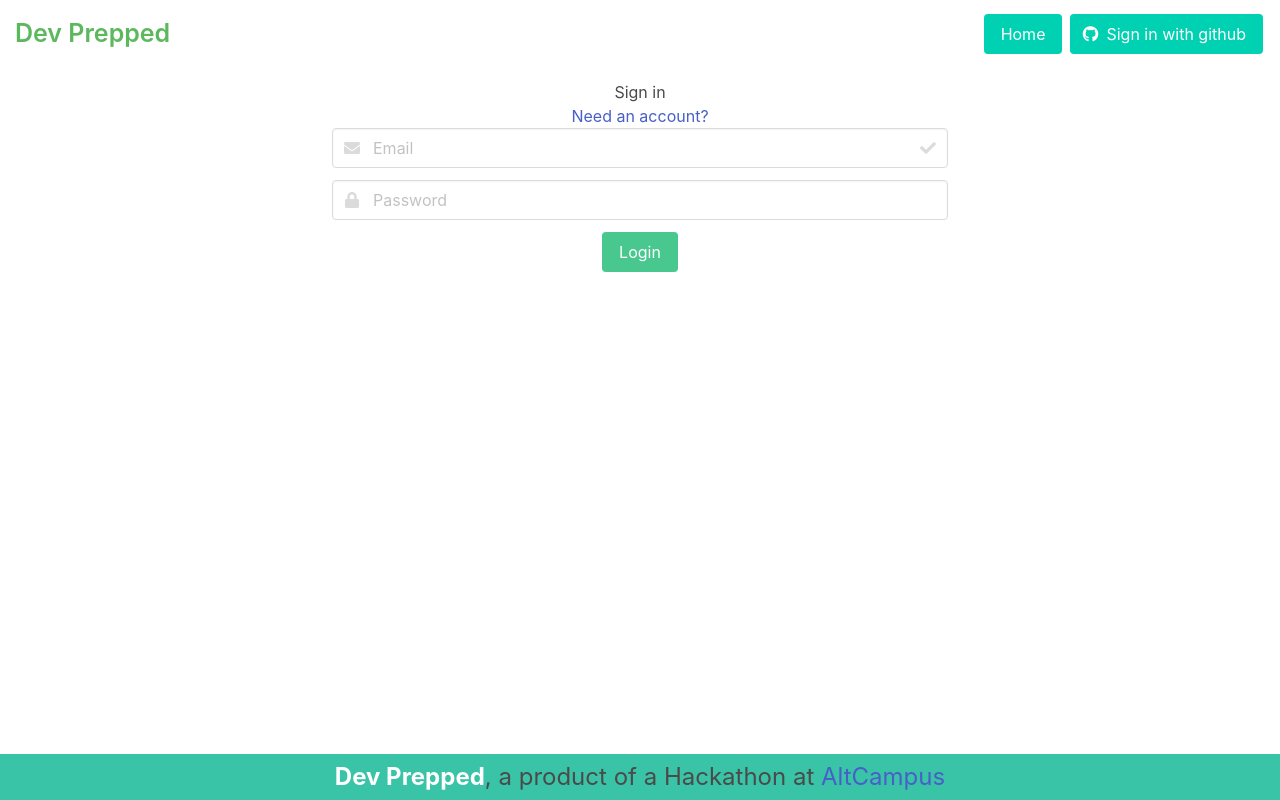
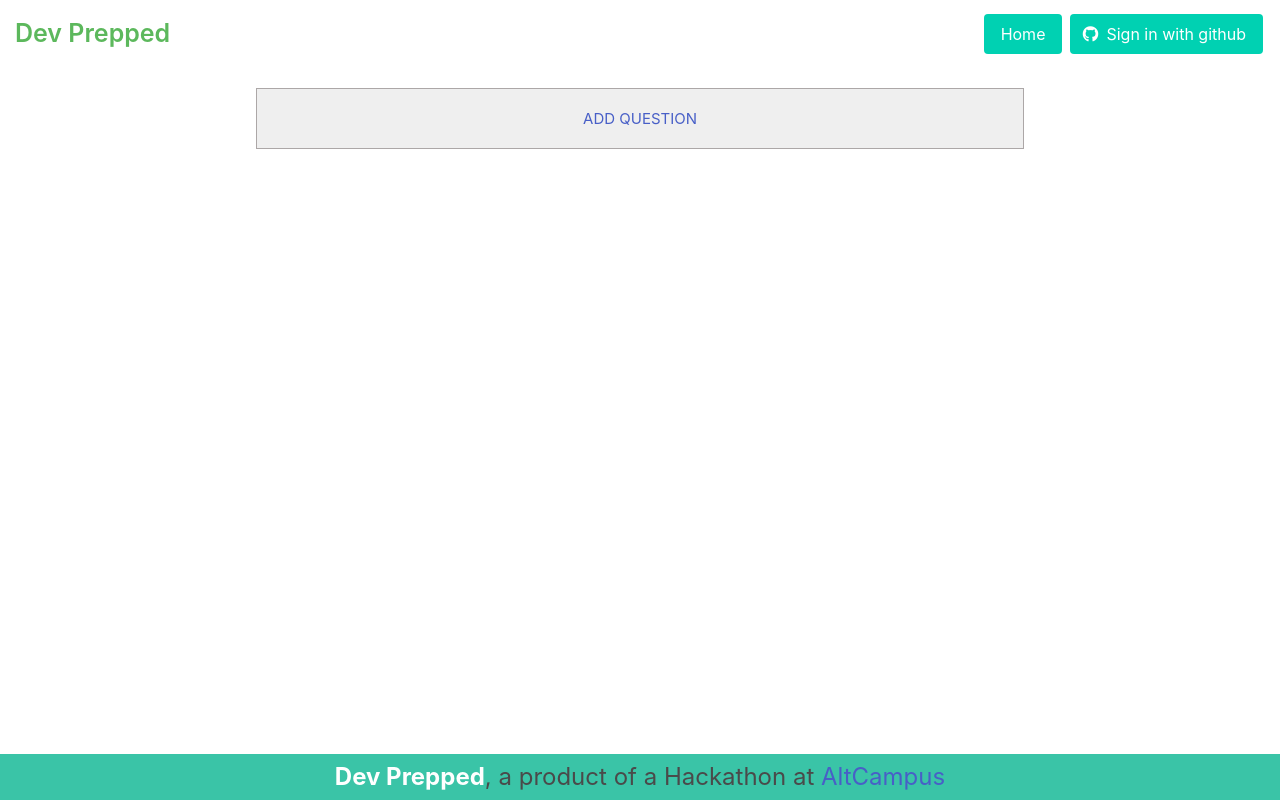
Before and after one commit to BadBrahmin/hackathon-quiz, a React (Create React App) app: page /admin in a window 1280 px wide. Built offline with nearby package versions, Linux system fonts and the light colour scheme.

Commit message:
add admin tab

```diff
--- a/src/App.js
+++ b/src/App.js
@@ -6,6 +6,7 @@
 import Home from "./components/Home";
 import Footer from "./components/Footer";
 import AddNewQuestion from "./components/AddNewQuestion";
+import Admin from "./components/Admin";
 function App() {
   return (
     <Router>
@@ -13,8 +14,9 @@
         <Nav />
         <Switch>
           <Route exact path="/" component={Home} />
-          <Route path="/signin" component={SignIn} /><Route path="/" component={SignIn} />
+          <Route path="/signin" component={SignIn} />
           <Route path="/admin/addnew" component={AddNewQuestion} />
+          <Route path="/admin" component={Admin} />
           <Route render={() => <p>Not found</p>} />
         </Switch>
 
--- /dev/null
+++ b/src/components/Admin.js
@@ -0,0 +1,22 @@
+import React from 'react';
+import "../components/Admin.scss";
+import "../components/AddNewQuestion.scss";
+
+
+
+
+function Admin(){
+    return (
+        <main>
+            <button className="centre form-question">
+                <a href="/admin/addnew">ADD QUESTION</a>
+            </button>
+
+        </main>
+    )
+}
+
+
+
+
+export default Admin;
```
Also changed, not shown: src/components/Admin.scss (added).
